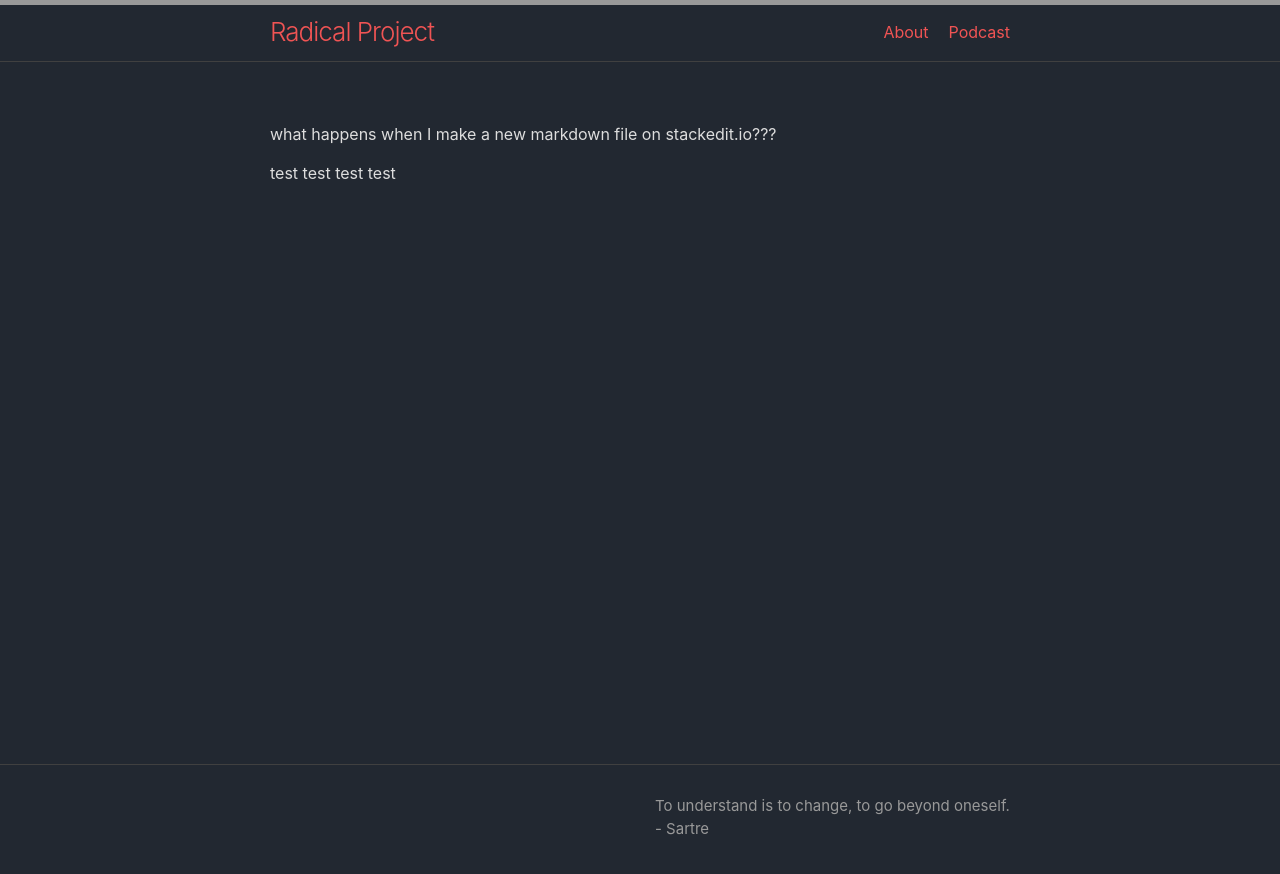
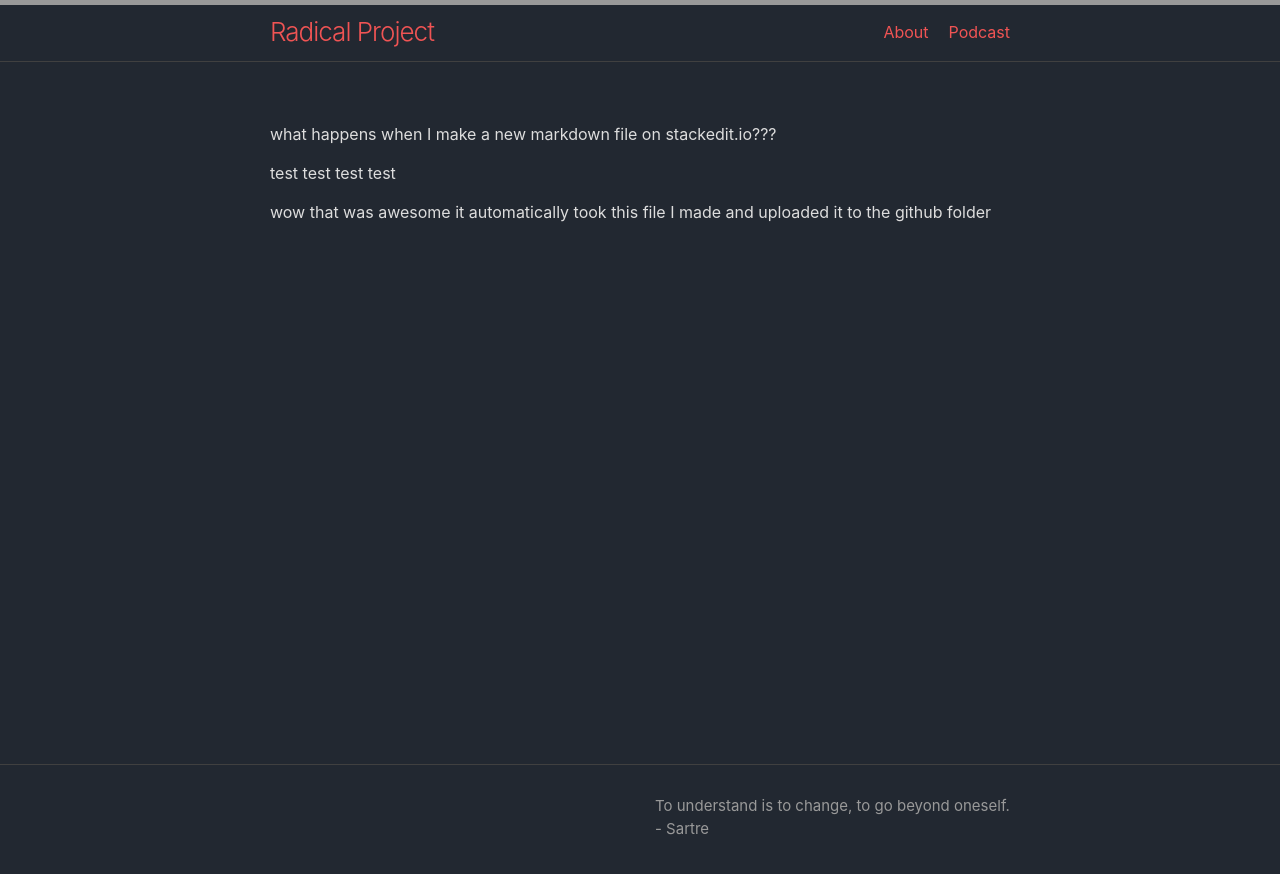
Before and after one commit to alext180/alext180.github.io, a Jekyll site: the page built from drafts/another test.md, in a window 1280 px wide. Shown: the top 874 px of the page. Built offline with Jekyll 4.4.1, drawn with Linux system fonts in a browser that asks for light colours; our own code applies the rules of GitHub Pages for plain Markdown files.

Commit message:
drafts/another test.md updated from https://stackedit.io/

```diff
--- a/drafts/another test.md
+++ b/drafts/another test.md
@@ -1,6 +1,8 @@
 what happens when I make a new markdown file on stackedit.io???
 
 test test test test
+
+wow that was awesome it automatically took this file I made and uploaded it to the github folder
 <!--stackedit_data:
-eyJoaXN0b3J5IjpbLTc2NzM3MDE3OF19
+eyJoaXN0b3J5IjpbMTYyMTYyNDcyNl19
 -->
```
